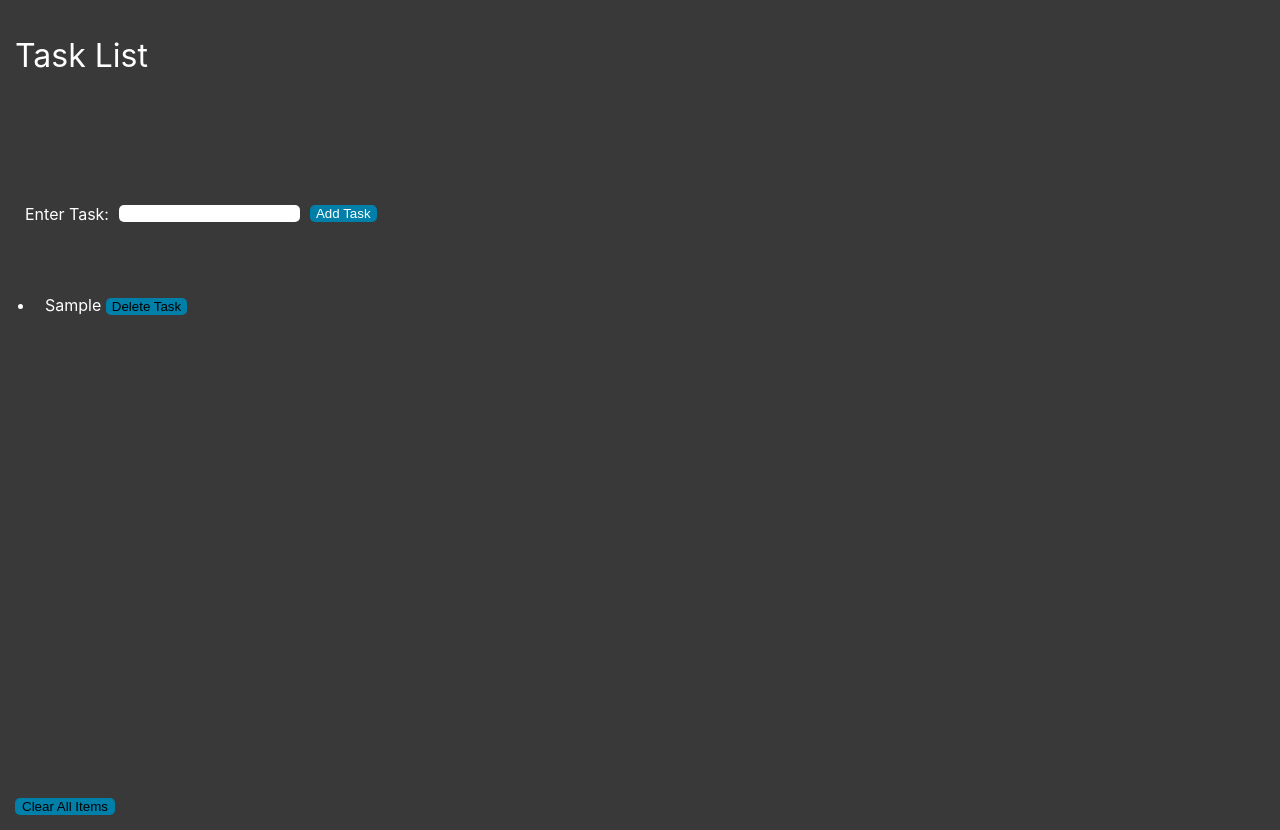
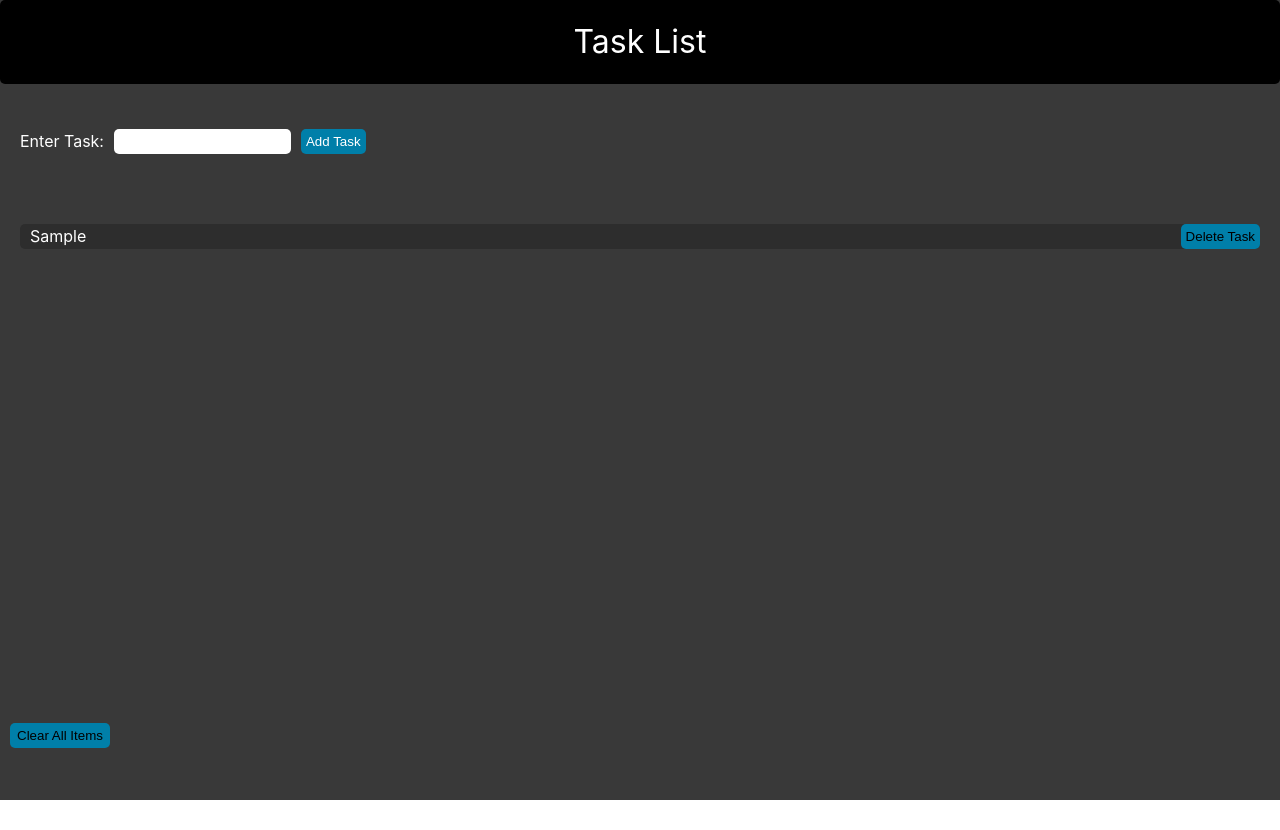
Before and after one commit to zamirkanji/first_React_App, a React (Create React App) app in the folder my-first-react-app/: page / in a window 1280 px wide. Both pictures are taken after typing "Sample" into the empty fields and a click on the button "Add Task". After the commit the page ends 800 px from the top, so only its background shows below. Built offline with nearby package versions, Linux system fonts and the light colour scheme; the HTML template or start-up script is replaced by a standard one.

Commit message:
fixed up css

```diff
--- a/my-first-react-app/src/components/List.js
+++ b/my-first-react-app/src/components/List.js
@@ -8,6 +8,8 @@ export default function List () {
     const [tasks, setTasks] = useState([]);
     const [index, setIndex] = useState(0);
     const [buttonClicked, setButtonState] = useState(false);
+
+    console.log(index);
 
     return (
     <>
@@ -32,11 +34,13 @@ export default function List () {
             </button>
         </form>
         {buttonClicked === true ? <Overview tasks={tasks} setTasks={setTasks}/> : null}
-        {tasks.length > 0 ?
-            <button id='clear-all'>
-                Clear All Items
-            </button> : null
-        }
+        <div id='clear-all-container'>
+            {tasks.length > 0 ?
+                <button id='clear-all'>
+                    Clear All Items
+                </button> : null
+            }
+        </div>
 
     </>
     )
--- a/my-first-react-app/src/components/Overview.js
+++ b/my-first-react-app/src/components/Overview.js
@@ -1,6 +1,8 @@
 import React from "react";
 
-const Overview = ({tasks, setTasks}) => {
+const Overview = ({tasks, index, setTasks}) => {
+    tasks.map(t => console.log(t.id));
+    // console.log(index);
     /*destructuring assignment - taking tasks array out of passed props*/
     return (
         <ul>
--- a/my-first-react-app/src/index.css
+++ b/my-first-react-app/src/index.css
@@ -1,3 +1,9 @@
+* {
+  box-sizing: border-box;
+  margin: 0;
+  padding: 0;
+}
+
 html {
   height: 100%;
 }
@@ -11,6 +17,7 @@ body {
   -webkit-font-smoothing: antialiased;
   -moz-osx-font-smoothing: grayscale;
   height: 100%;
+  overflow: auto;
 }
 
 code {
@@ -21,7 +28,7 @@ code {
 
 #root {
   margin: 0;
-  padding: 15px;
+  /* padding: 15px; */
   height: 100%;
   background-color: rgb(57, 57, 57);
   display: flex;
@@ -41,23 +48,37 @@ code {
 }
 
 #title {
+  display: flex;
+  justify-content: center;
+  align-items: center;
   flex: .25;
+  background-color: black;
+  border-radius: 5px;
+  margin: 0px;
+  margin-bottom: 25px;
 }
 
 .main-container {
   flex: 2;
   display: flex;
   flex-direction: column;
+  margin: 10px;
+  gap: 50px;
 }
 
 form {
-  flex: .5;
+  /* flex: .5; */
+  /* height: 40px; */
   margin: 0;
   padding: 10px;
   display: flex;
   /* justify-content: center; */
-  align-items: center;
+  /* align-items: center; */
   gap: 10px;
+}
+
+label {
+  align-self: center;
 }
 
 input {
@@ -70,24 +91,46 @@ button {
   background-color: rgb(0, 127, 169);
   border: none;
   border-radius: 5px;
+  padding: 5px;
+  text-align: center;
 }
 
 ul {
   margin: 0;
   padding: 10px;
-  padding-left: 20px;
+  /* padding-left: 20px; */
   flex: 2;
+  height: 75%;
   display: flex;
   flex-direction: column;
-  gap: 10px;
+  gap: 20px;
 }
 
 li {
   /* flex: 1; */
+  background-color: rgb(45, 45, 45);
   padding-left: 10px;
-  /* display: flex; */
-  /* gap: 5px; */
-  /* background-color: black; */
+  width: 100%;
+  display: flex;
+  justify-content: space-between;
+  align-items: center;
+  list-style-type: circle;
+  text-align: center;
+  border-radius: 5px;
+}
+
+li::before {
+  list-style-type: circle;
+}
+
+/* li {
+  grid-column: 1;
+} */
+
+li > button {
+  /* margin-left: 25px; */
+
+
 }
 
 h1 {
@@ -95,6 +138,10 @@ h1 {
   color:rgb(0, 127, 169);
 }
 
+#clear-all-container {
+  height: 10%;
+}
+
 #clear-all {
   width: 100px;
 }
```
